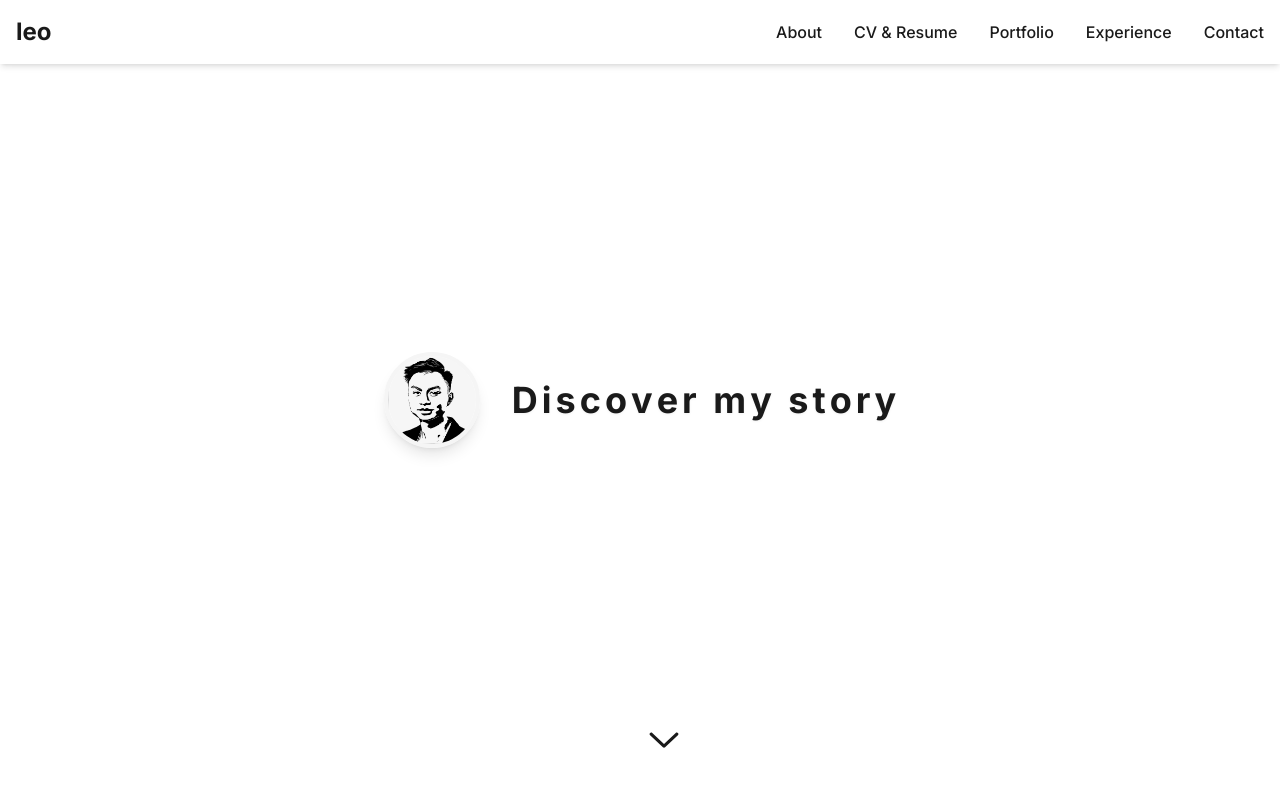
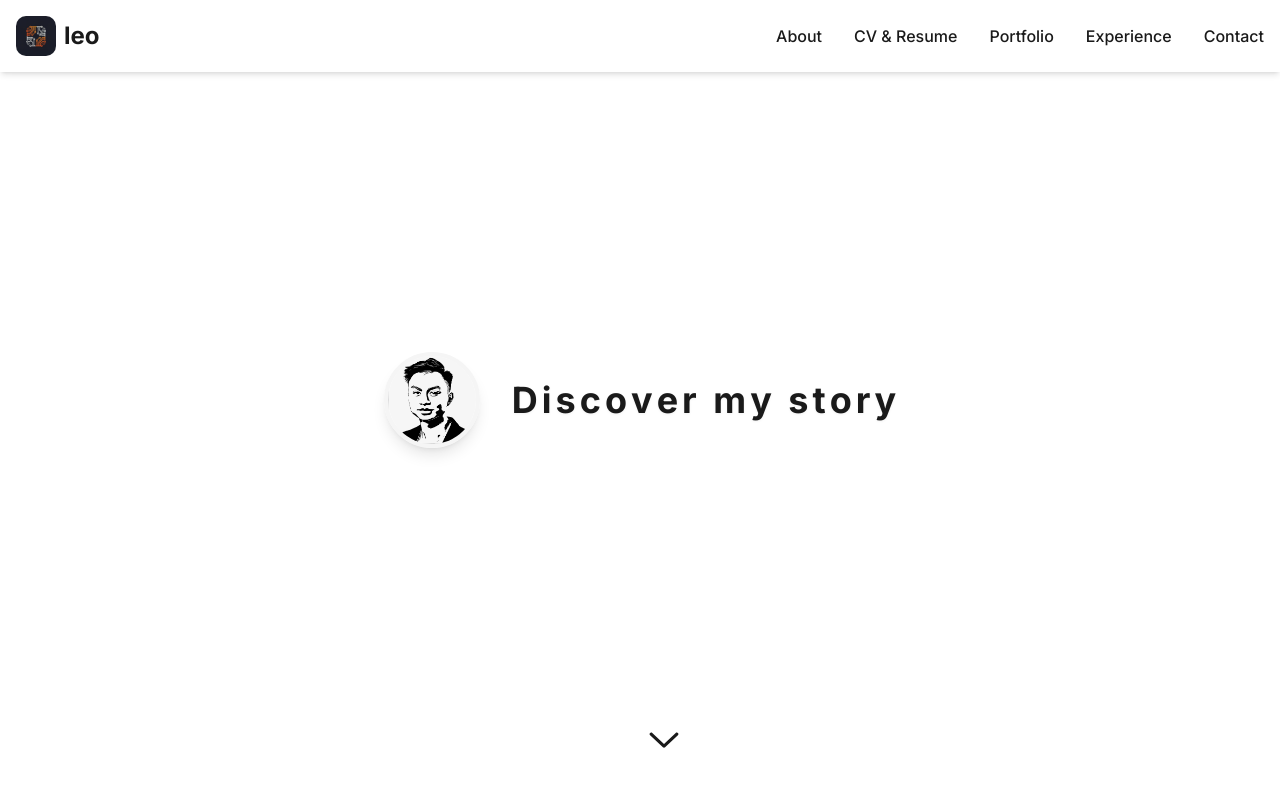
Before and after one commit to hieuminh65/mywebleo, a Next.js app: page /about in a window 1280 px wide. Shown: the top 800 px of the page. Built offline with nearby package versions, Linux system fonts and the light colour scheme.

Commit message:
add logo

```diff
--- a/src/components/NavBar.tsx
+++ b/src/components/NavBar.tsx
@@ -1,6 +1,8 @@
 "use client";
 
 import React, { useState } from "react";
+import Link from "next/link";
+import Image from "next/image";
 import { motion } from "framer-motion";
 
 const Navbar: React.FC = () => {
@@ -13,9 +15,17 @@ const Navbar: React.FC = () => {
   return (
     <nav className="fixed top-0 left-0 w-full shadow-md z-50 bg-white">
       <div className="container mx-auto px-4 py-4 flex justify-between items-center">
-        <a href="/" className="text-2xl font-bold text-off-black">
-          leo
-        </a>
+        <Link href="/" className="flex items-center">
+          <Image
+            src="/logo.png"
+            alt="Logo"
+            width={40}
+            height={40}
+            style={{ cursor: "pointer", borderRadius: "25%" }}
+            layout="fixed"
+          />
+          <span className="text-2xl font-bold text-off-black ml-2">leo</span>
+        </Link>
 
         {/* Desktop Menu */}
         <ul className="hidden md:flex space-x-8">
```
Also changed, not shown: public/logo.png (added), 1 other file (tests, documents, lock files or other folders).
